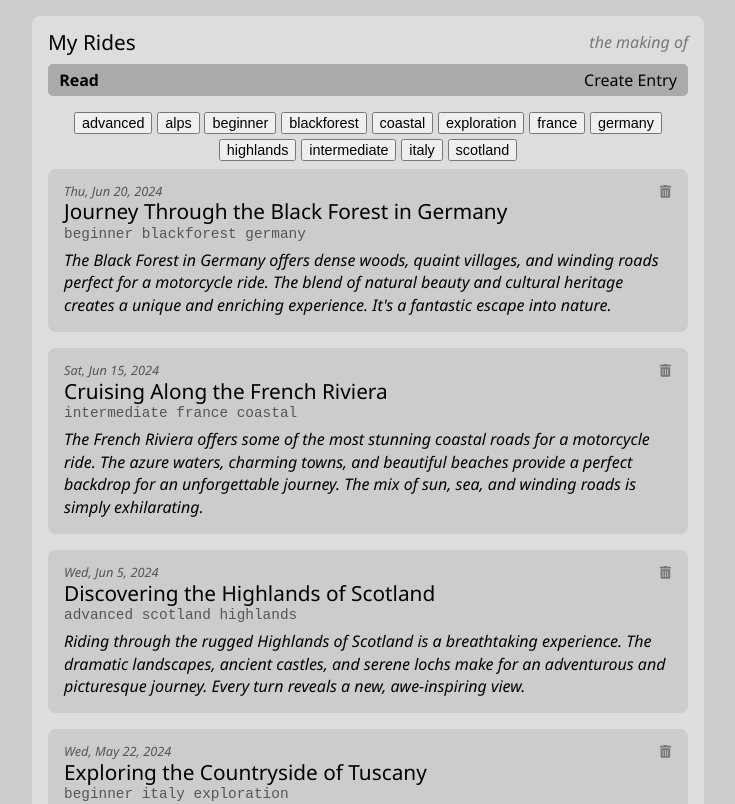
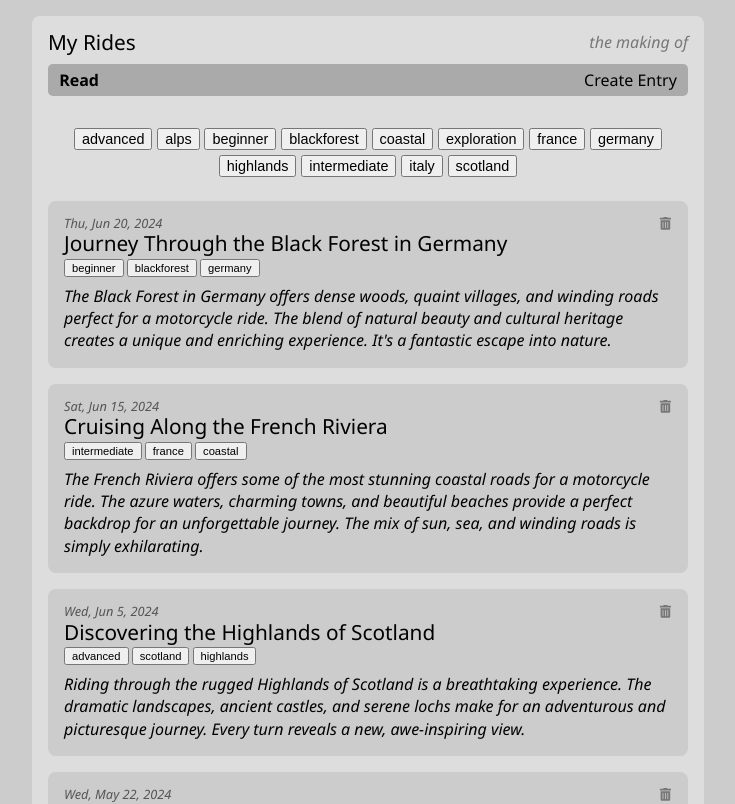
Before and after one commit to edwardtanguay/coding-challenge-react-blogsite-calimoto, a React (Vite) app: page /blog in a window 1280 px wide. Shown: the top 804 px of the page, without its empty margins (272-1007 px from the left). Built offline with nearby package versions, Linux system fonts and the light colour scheme.

Commit message:
showing tags as buttons on top

```diff
--- a/src/pages/PageBlog.tsx
+++ b/src/pages/PageBlog.tsx
@@ -11,11 +11,9 @@ export const PageBlog = () => {
 		<>
 			<section className="tagsArea">
 				{allTags.map((tag, index) => {
-					return (
-						<button key={index}>{tag}</button>
-					)
+					return <button key={index}>{tag}</button>;
 				})}
-					</section>
+			</section>
 			{blogEntries.map((blogEntry, index) => {
 				return (
 					<div key={index} className="blogEntry">
@@ -32,7 +30,11 @@ export const PageBlog = () => {
 							</div>
 						</div>
 						<div className="title">{blogEntry.title}</div>
-						<div className="tags">{blogEntry.tags.join(" ")}</div>
+						<div className="tags">
+							{blogEntry.tags.map((tag, index) => {
+								return <button key={index}>{tag}</button>;
+							})}
+						</div>
 						<div className="body">{blogEntry.body}</div>
 					</div>
 				);
--- a/src/styles/index.scss
+++ b/src/styles/index.scss
@@ -15,16 +15,15 @@ body {
 	}
 
 	section.siteContent {
-
 		.tagsArea {
 			display: flex;
-			gap: .3rem;
+			gap: 0.3rem;
 			flex-wrap: wrap;
 			justify-content: center;
-			margin: 1rem 1rem .5rem 1rem;
+			margin: 2rem 1rem 1.5rem 1rem;
 
 			button {
-				font-size: .9rem;
+				font-size: 0.9rem;
 			}
 		}
 
@@ -83,8 +82,13 @@ body {
 			.tags {
 				font-family: monospace;
 				color: #555;
+				margin-top: 0.3 rem;
 				margin-bottom: 0.5rem;
-				font-size: 0.9rem;
+				display: flex;
+				gap: 0.2rem;
+				button {
+					font-size: 0.7rem;
+				}
 			}
 
 			.body {
```
Also changed, not shown: dev/notes.txt.
